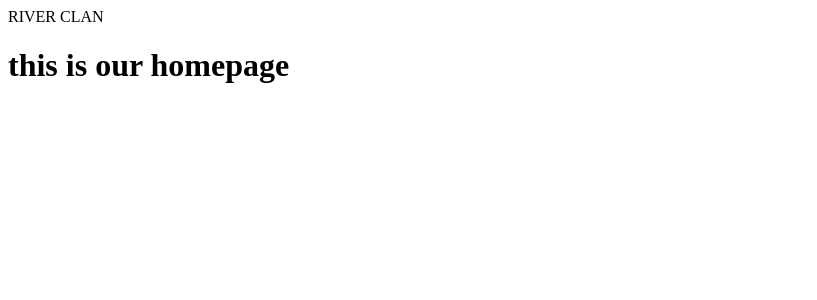
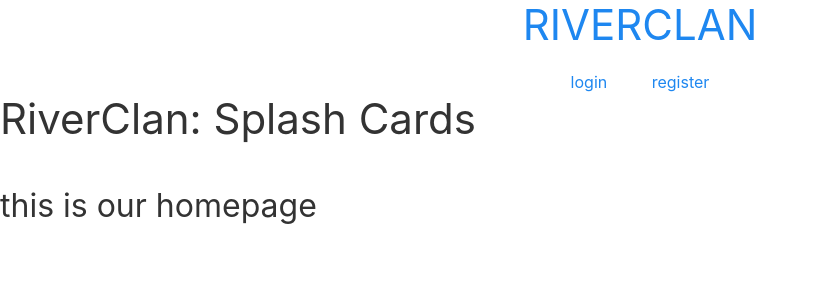
Before and after one commit to Momentum-Team-11/django-duplex-riverclan, a Django app: page / in a window 1280 px wide. Shown: the top 300 px of the page, without its empty margins (0-817 px from the left). Run offline with Django 4.2, Linux system fonts and the light colour scheme; some libraries are stand-ins or nearby versions.

Commit message:
Added UIkit css libraries to base.html. Added basic login, register, logout.

```diff
--- a/RiverClan/settings.py
+++ b/RiverClan/settings.py
@@ -31,6 +31,7 @@ ALLOWED_HOSTS = []
 # Application definition
 
 INSTALLED_APPS = [
+    "registration",
     'django.contrib.admin',
     'django.contrib.auth',
     'django.contrib.contenttypes',
--- a/RiverClan/urls.py
+++ b/RiverClan/urls.py
@@ -19,6 +19,6 @@ from flash_cards import views
 
 urlpatterns = [
     path('admin/', admin.site.urls),
-    path('accounts/', include('registration.backends.simple.urls')),
+    path('auth/', include('registration.backends.simple.urls')),
     path('', views.index, name="home")
 ]
--- a/templates/base.html
+++ b/templates/base.html
@@ -4,12 +4,26 @@
     <meta charset="UTF-8">
     <meta http-equiv="X-UA-Compatible" content="IE=edge">
     <meta name="viewport" content="width=device-width, initial-scale=1.0">
+    <link rel="stylesheet" href="https://cdn.jsdelivr.net/npm/uikit@3.11.1/dist/css/uikit.min.css" />
+    <script src="https://cdn.jsdelivr.net/npm/uikit@3.11.1/dist/js/uikit.min.js"></script>
+    <script src="https://cdn.jsdelivr.net/npm/uikit@3.11.1/dist/js/uikit-icons.min.js"></script>
     {% block title %}
     {% endblock %}
-
 </head>
 <body>
-    <header> RIVER CLAN </header>
+    <header>
+        <a class="uk-text-decoration-none uk-text-center uk-text-large" href="{% url 'home' %}"><h1 class="uk-text-primary">RIVERCLAN</h1></a>
+        <nav>
+            <div class="uk-text-center">
+                {% if user.is_authenticated %}
+                    <a class='uk-margin-right' href="{% url 'auth_logout' %}">logout</a>
+                {% else %}
+                    <a class='uk-margin-right' href="{% url 'auth_login' %}">login</a>
+                    <a class='uk-margin-left' href="{% url 'registration_register' %}">register</a>
+                {% endif %}
+            </div>
+        </nav>
+    </header>
     <div>
         {% block content %}
         {% endblock %}
--- a/templates/flash_cards/homepage.html
+++ b/templates/flash_cards/homepage.html
@@ -1,8 +1,9 @@
 {% extends 'base.html' %}
 
 {% block title %}
-<title>flash cards</title>
+<title>RiverClan: Splash Cards</title>
 {% endblock %}
 {% block content %}
-<h1> this is our homepage</h1>
+<h1>RiverClan: Splash Cards</h1>
+<h2> this is our homepage</h2>
 {% endblock %}
```
Also changed, not shown: flash_cards/migrations/0002_flashcard_created_at_alter_deck_created_at_and_more.py (added).
